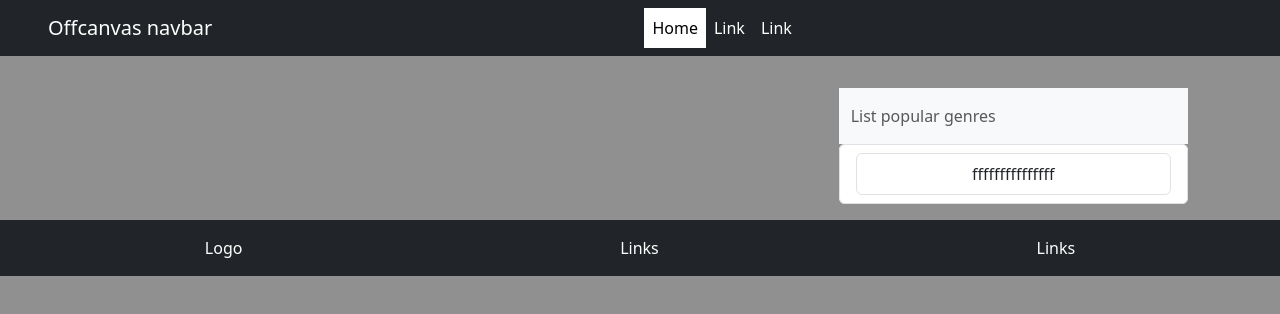
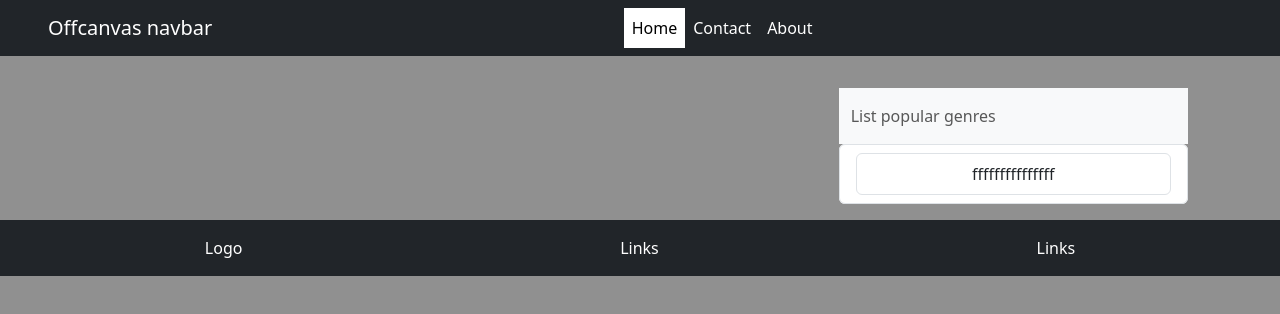
Before and after one commit to MustaphaIdrissi/tmdbmovies, a plain HTML site: page serarch.html in a window 1280 px wide. Drawn offline with nearby package versions, Linux system fonts and the light colour scheme; no server answers.

Commit message:
Update serarch.html

```diff
--- a/serarch.html
+++ b/serarch.html
@@ -28,13 +28,13 @@
 
             <ul class="navbar-nav justify-content-center text-center flex-grow-1 pe-3">
                 <li class="nav-item">
-                    <a class="nav-link active" aria-current="page" href="#">Home</a>
+                    <a class="nav-link active" aria-current="page" href="index.html">Home</a>
                 </li>
                 <li class="nav-item">
-                    <a class="nav-link" href="#">Link</a>
+                    <a class="nav-link" href="contat.html">Contact</a>
                 </li>
                 <li class="nav-item">
-                    <a class="nav-link" href="#">Link</a>
+                    <a class="nav-link" href="about.html">About</a>
                 </li>
 
 
```
